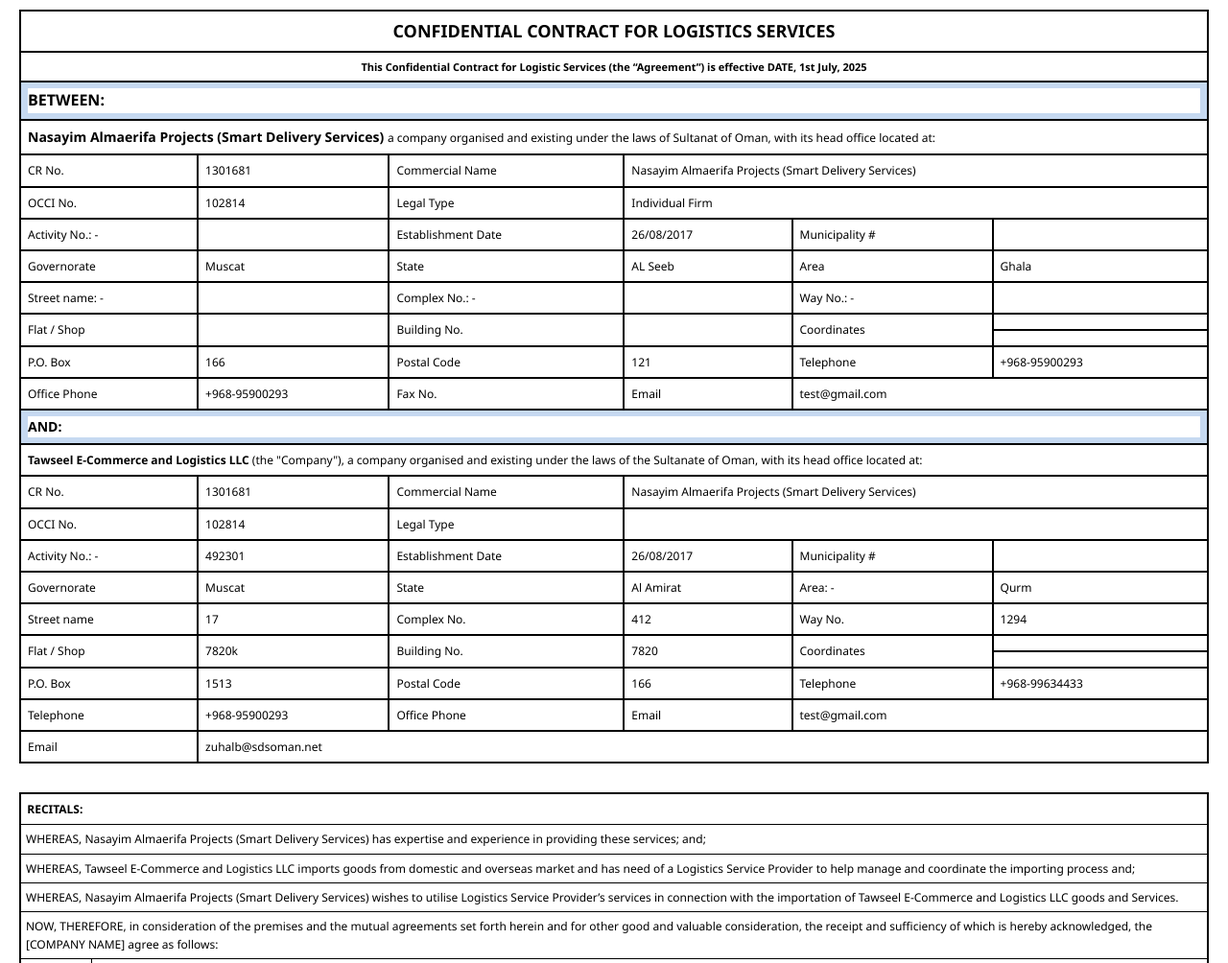
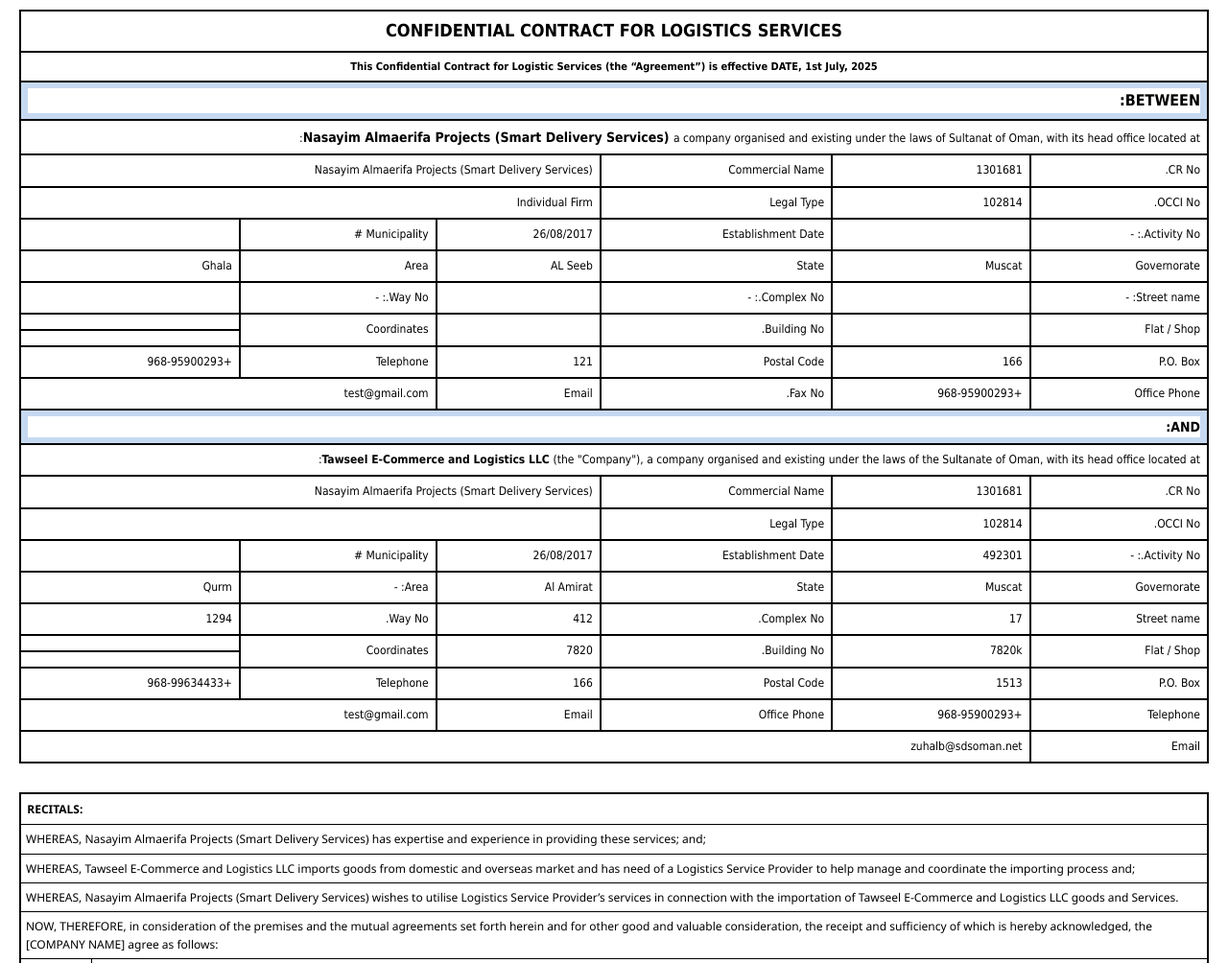
Before and after one commit to akbarsazish/tawseel, a CodeIgniter 4 app: the page made by app/Views/contract/pdf_generator.php in a window 1280 px wide. Shown: the top 1004 px of the page at 96% size. Run offline with PHP 8.4 and a stand-in for CodeIgniter, Linux system fonts and the light colour scheme; the template is opened without the code that fills it, so the values that code supplies are empty; some libraries are stand-ins or nearby versions.

Commit message:
footer style has been changed

```diff
--- a/app/Views/contract/pdf_generator.php
+++ b/app/Views/contract/pdf_generator.php
@@ -44,7 +44,7 @@
         vertical-align: middle;
     }
 
-    .info-table .rtl {
+    .info-table, .footerTable .rtl {
         direction: rtl;
         text-align: right;
         font-family: Tahoma, 'Arial', sans-serif;
```
